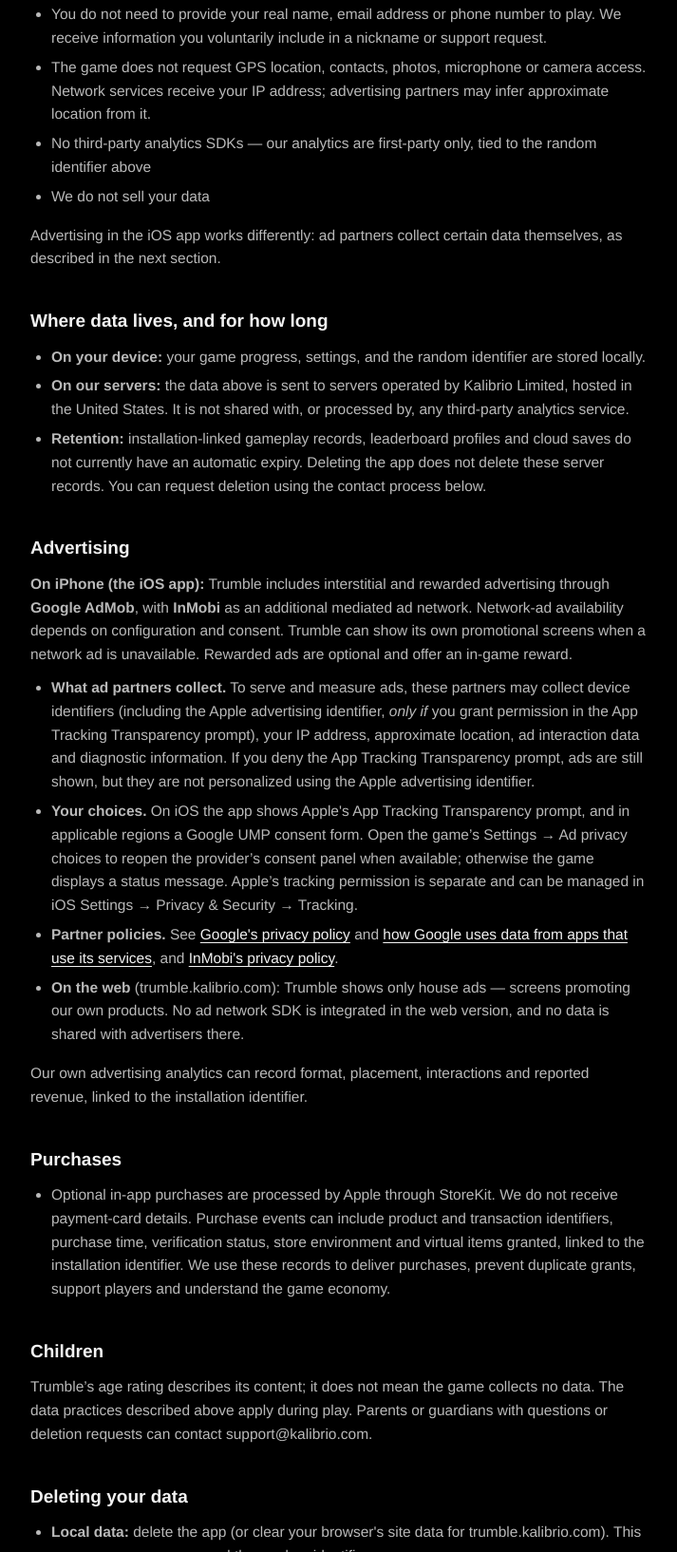
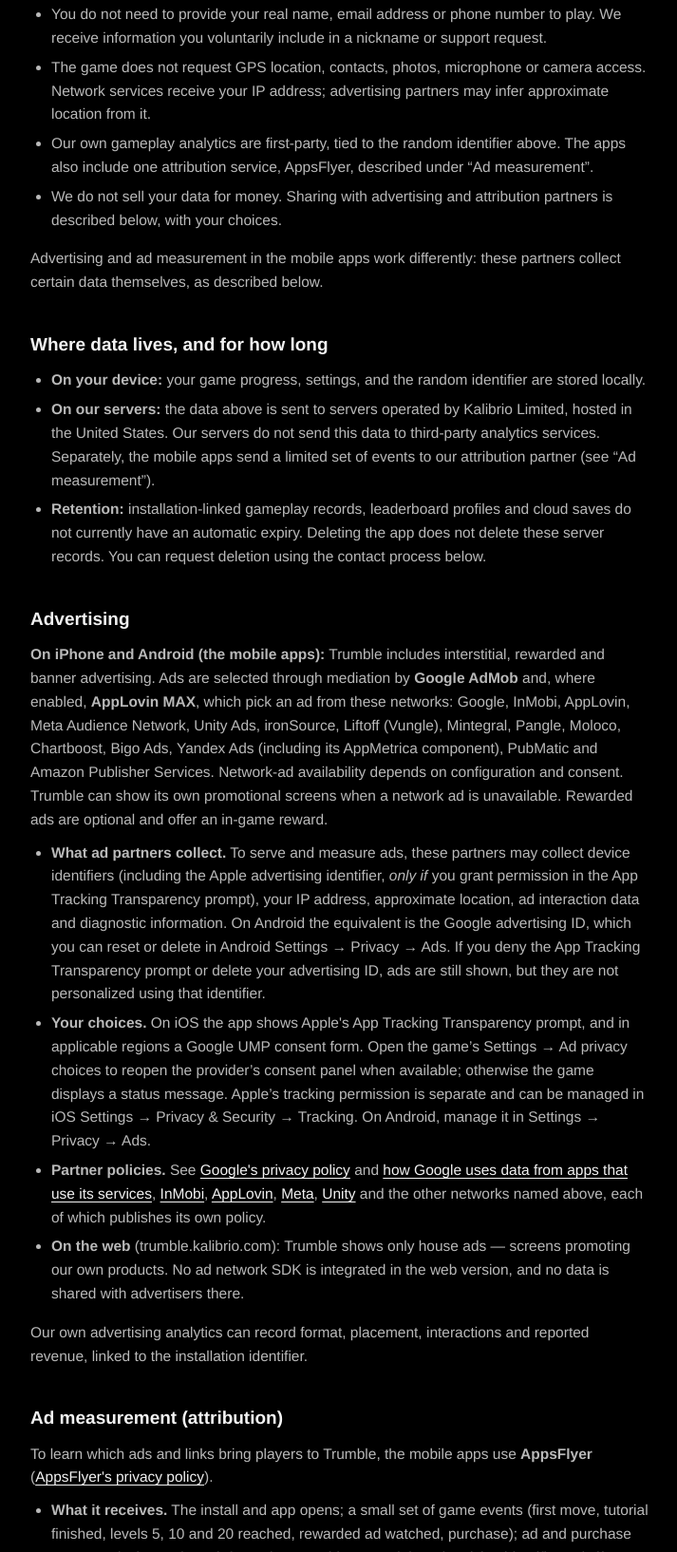
Before and after one commit to Kalibrio/kalibrio-live, a plain HTML site: page privacy/trumble/index.html in a window 1280 px wide. Shown: the part 1166-2800 px from the top of the page at 95% size, without its empty margins (282-995 px from the left). Drawn offline with Linux system fonts and the light colour scheme.

Commit message:
deploy: Trumble privacy update 2026-11-21

```diff
--- a/privacy/trumble/index.html
+++ b/privacy/trumble/index.html
@@ -35,9 +35,9 @@
 
 <main class="prose">
   <h1>Trumble — Privacy Policy</h1>
-  <p class="updated">Kalibrio Limited · Effective 4 October 2026 · Applies to Trumble on iPhone and on the web (trumble.kalibrio.com)</p>
+  <p class="updated">Kalibrio Limited · Effective 21 November 2026 · Applies to Trumble on iPhone, Android and the web (trumble.kalibrio.com)</p>
 
-  <p>Trumble is a puzzle game made by Kalibrio Limited, an independent creative company registered in Hong Kong. Trumble does not require an account, real name or email address to play. It uses a persistent random installation identifier to associate gameplay, progress, cloud saves and purchase events with an installation. This is pseudonymous information, not anonymous data. The iOS app includes third-party advertising services; their data use and your choices are described below.</p>
+  <p>Trumble is a puzzle game made by Kalibrio Limited, an independent creative company registered in Hong Kong. Trumble does not require an account, real name or email address to play. It uses a persistent random installation identifier to associate gameplay, progress, cloud saves and purchase events with an installation. This is pseudonymous information, not anonymous data. The iPhone and Android apps include third-party advertising and ad-measurement (attribution) services; their data use and your choices are described below.</p>
 
   <h2>What we collect</h2>
   <ul>
@@ -52,32 +52,41 @@
   <ul>
     <li>You do not need to provide your real name, email address or phone number to play. We receive information you voluntarily include in a nickname or support request.</li>
     <li>The game does not request GPS location, contacts, photos, microphone or camera access. Network services receive your IP address; advertising partners may infer approximate location from it.</li>
-    <li>No third-party analytics SDKs — our analytics are first-party only, tied to the random identifier above</li>
-    <li>We do not sell your data</li>
+    <li>Our own gameplay analytics are first-party, tied to the random identifier above. The apps also include one attribution service, AppsFlyer, described under “Ad measurement”.</li>
+    <li>We do not sell your data for money. Sharing with advertising and attribution partners is described below, with your choices.</li>
   </ul>
-  <p>Advertising in the iOS app works differently: ad partners collect certain data themselves, as described in the next section.</p>
+  <p>Advertising and ad measurement in the mobile apps work differently: these partners collect certain data themselves, as described below.</p>
 
   <h2>Where data lives, and for how long</h2>
   <ul>
     <li><strong>On your device:</strong> your game progress, settings, and the random identifier are stored locally.</li>
-    <li><strong>On our servers:</strong> the data above is sent to servers operated by Kalibrio Limited, hosted in the United States. It is not shared with, or processed by, any third-party analytics service.</li>
+    <li><strong>On our servers:</strong> the data above is sent to servers operated by Kalibrio Limited, hosted in the United States. Our servers do not send this data to third-party analytics services. Separately, the mobile apps send a limited set of events to our attribution partner (see “Ad measurement”).</li>
     <li><strong>Retention:</strong> installation-linked gameplay records, leaderboard profiles and cloud saves do not currently have an automatic expiry. Deleting the app does not delete these server records. You can request deletion using the contact process below.</li>
   </ul>
 
   <h2>Advertising</h2>
-  <p><strong>On iPhone (the iOS app):</strong> Trumble includes interstitial and rewarded advertising through <strong>Google AdMob</strong>, with <strong>InMobi</strong> as an additional mediated ad network. Network-ad availability depends on configuration and consent. Trumble can show its own promotional screens when a network ad is unavailable. Rewarded ads are optional and offer an in-game reward.</p>
+  <p><strong>On iPhone and Android (the mobile apps):</strong> Trumble includes interstitial, rewarded and banner advertising. Ads are selected through mediation by <strong>Google AdMob</strong> and, where enabled, <strong>AppLovin MAX</strong>, which pick an ad from these networks: Google, InMobi, AppLovin, Meta Audience Network, Unity Ads, ironSource, Liftoff (Vungle), Mintegral, Pangle, Moloco, Chartboost, Bigo Ads, Yandex Ads (including its AppMetrica component), PubMatic and Amazon Publisher Services. Network-ad availability depends on configuration and consent. Trumble can show its own promotional screens when a network ad is unavailable. Rewarded ads are optional and offer an in-game reward.</p>
   <ul>
-    <li><strong>What ad partners collect.</strong> To serve and measure ads, these partners may collect device identifiers (including the Apple advertising identifier, <em>only if</em> you grant permission in the App Tracking Transparency prompt), your IP address, approximate location, ad interaction data and diagnostic information. If you deny the App Tracking Transparency prompt, ads are still shown, but they are not personalized using the Apple advertising identifier.</li>
-    <li><strong>Your choices.</strong> On iOS the app shows Apple's App Tracking Transparency prompt, and in applicable regions a Google UMP consent form. Open the game’s Settings → Ad privacy choices to reopen the provider’s consent panel when available; otherwise the game displays a status message. Apple’s tracking permission is separate and can be managed in iOS Settings → Privacy &amp; Security → Tracking.</li>
-    <li><strong>Partner policies.</strong> See <a href="https://policies.google.com/privacy" rel="noopener">Google's privacy policy</a> and <a href="https://policies.google.com/technologies/partner-sites" rel="noopener">how Google uses data from apps that use its services</a>, and <a href="https://www.inmobi.com/privacy-policy" rel="noopener">InMobi's privacy policy</a>.</li>
+    <li><strong>What ad partners collect.</strong> To serve and measure ads, these partners may collect device identifiers (including the Apple advertising identifier, <em>only if</em> you grant permission in the App Tracking Transparency prompt), your IP address, approximate location, ad interaction data and diagnostic information. On Android the equivalent is the Google advertising ID, which you can reset or delete in Android Settings → Privacy → Ads. If you deny the App Tracking Transparency prompt or delete your advertising ID, ads are still shown, but they are not personalized using that identifier.</li>
+    <li><strong>Your choices.</strong> On iOS the app shows Apple's App Tracking Transparency prompt, and in applicable regions a Google UMP consent form. Open the game’s Settings → Ad privacy choices to reopen the provider’s consent panel when available; otherwise the game displays a status message. Apple’s tracking permission is separate and can be managed in iOS Settings → Privacy &amp; Security → Tracking. On Android, manage it in Settings → Privacy → Ads.</li>
+    <li><strong>Partner policies.</strong> See <a href="https://policies.google.com/privacy" rel="noopener">Google's privacy policy</a> and <a href="https://policies.google.com/technologies/partner-sites" rel="noopener">how Google uses data from apps that use its services</a>, <a href="https://www.inmobi.com/privacy-policy" rel="noopener">InMobi</a>, <a href="https://www.applovin.com/privacy/" rel="noopener">AppLovin</a>, <a href="https://www.facebook.com/privacy/policy/" rel="noopener">Meta</a>, <a href="https://unity.com/legal/game-player-and-app-user-privacy-policy" rel="noopener">Unity</a> and the other networks named above, each of which publishes its own policy.</li>
     <li><strong>On the web</strong> (trumble.kalibrio.com): Trumble shows only house ads — screens promoting our own products. No ad network SDK is integrated in the web version, and no data is shared with advertisers there.</li>
   </ul>
 
   <p>Our own advertising analytics can record format, placement, interactions and reported revenue, linked to the installation identifier.</p>
 
+  <h2>Ad measurement (attribution)</h2>
+  <p>To learn which ads and links bring players to Trumble, the mobile apps use <strong>AppsFlyer</strong> (<a href="https://www.appsflyer.com/legal/services-privacy-policy/" rel="noopener">AppsFlyer's privacy policy</a>).</p>
+  <ul>
+    <li><strong>What it receives.</strong> The install and app opens; a small set of game events (first move, tutorial finished, levels 5, 10 and 20 reached, rewarded ad watched, purchase); ad and purchase revenue; device and app information; IP address; and the advertising identifier <em>only if</em> you allow tracking (iOS) or have not deleted it (Android).</li>
+    <li><strong>Why.</strong> To attribute installs to the campaign, website or link that led to them, and to report campaign results back to the ad platforms we buy ads on (for example Google, Meta, AppLovin, TikTok, Unity), so we can stop campaigns that do not work.</li>
+    <li><strong>Without tracking permission.</strong> On iOS, measurement falls back to Apple's privacy-preserving frameworks (SKAdNetwork and AdAttributionKit), which report campaign results without identifying you.</li>
+    <li><strong>Links from our websites and AI assistants.</strong> When you tap a “Get the app” link on our websites, AppsFlyer may record the site that referred you there, including an AI assistant or search engine, to credit the install to that source.</li>
+  </ul>
+
   <h2>Purchases</h2>
   <ul>
-    <li>Optional in-app purchases are processed by Apple through StoreKit. We do not receive payment-card details. Purchase events can include product and transaction identifiers, purchase time, verification status, store environment and virtual items granted, linked to the installation identifier. We use these records to deliver purchases, prevent duplicate grants, support players and understand the game economy.</li>
+    <li>Optional in-app purchases are processed by Apple (StoreKit) or Google Play. We do not receive payment-card details. Purchase events can include product and transaction identifiers, purchase time, verification status, store environment and virtual items granted, linked to the installation identifier. We use these records to deliver purchases, prevent duplicate grants, support players and understand the game economy.</li>
   </ul>
 
   <h2>Children</h2>
@@ -95,6 +104,7 @@
 
   <h2>Changes</h2>
   <p>If Trumble's data practices change — for example, if a future update adds a third-party service — we will name the service here and update the effective date before the change ships.</p>
+  <p><strong>21 November 2026:</strong> added Android, the AppLovin MAX mediation networks, and AppsFlyer ad measurement, ahead of the worldwide launch.</p>
 </main>
 
 <footer class="site">
```
